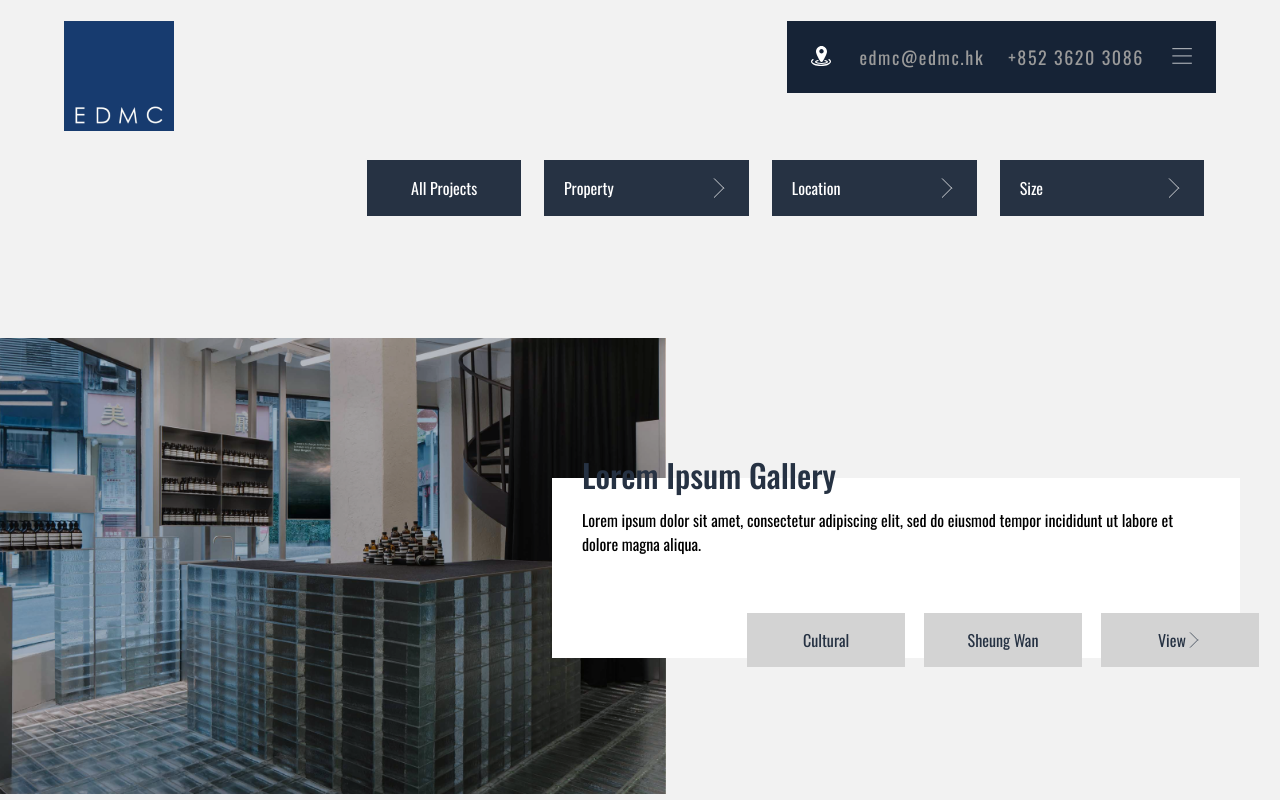
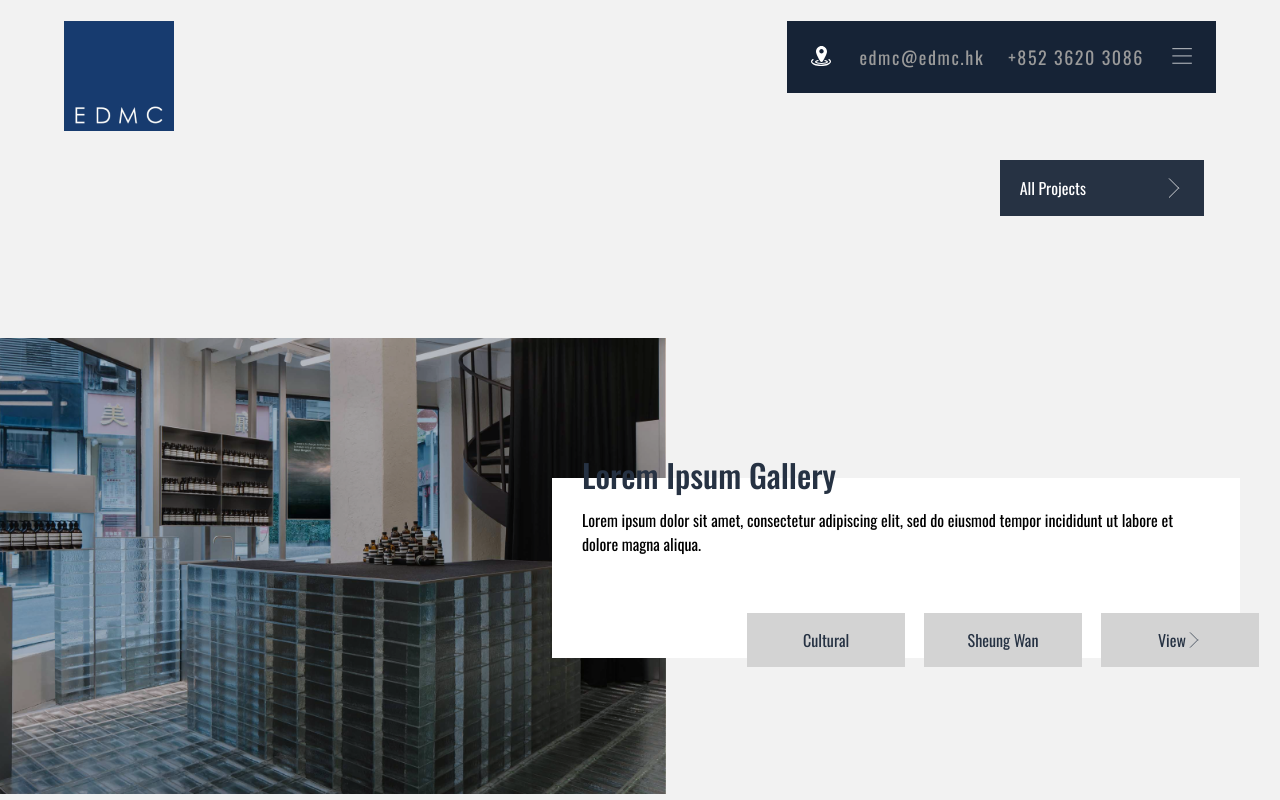
Before and after one commit to ckt22/edmc-website-revamp, a Next.js app: page /projects in a window 1280 px wide. Shown: the top 800 px of the page. Built offline with nearby package versions, Linux system fonts and the light colour scheme; what @googlemaps/react-wrapper would draw is missing.

Commit message:
projects page filter

```diff
--- a/components/dropdown/index.module.scss
+++ b/components/dropdown/index.module.scss
@@ -1,6 +1,7 @@
 @use 'styles/global.scss';
 
 .dropdownContainer {
+    z-index: 3;
     display: flex;
     flex-direction: column;
     justify-content: center;
--- a/components/dropdown/index.tsx
+++ b/components/dropdown/index.tsx
@@ -1,9 +1,9 @@
-import { useState } from 'react';
+import { SetStateAction, useState } from 'react';
 import Image from 'next/image';
 import styles from './index.module.scss';
 
 
-export default function DropDown({ name, optionsList = [] } : { name?: string, optionsList? : Array<{ name: string, value: string | number, isHidden?: boolean }> }) {
+export default function DropDown({ name, optionsList = [], value, onChange } : { name?: string, optionsList? : Array<{ name: string, value: string | number, isHidden?: boolean }>, value: any, onChange: SetStateAction<any> }) {
 
     const [isOptionsOpen, setIsOptionsOpen] = useState(false);
     const [selectedOption, setSelectedOption] = useState(0);
@@ -17,6 +17,7 @@ export default function DropDown({ name, optionsList = [] } : { name?: string, o
     const setSelectedThenCloseDropdown = (index: number) => {
         setSelectedOption(index);
         setIsOptionsOpen(false);
+        onChange(optionsList[index]);
     };
 
     return (
--- a/pages/projects/index.tsx
+++ b/pages/projects/index.tsx
@@ -15,39 +15,52 @@ type Projects = {
 
 const propertySelectOptions = [
     {
-        name: 'Cultural Space Institutional',
+        name: 'Art & Cultural Spaces',
         value: 'cultural'
     },
     {
-        name: 'Residentail',
+        name: 'Art Installation',
+        value: 'art-installation'
+    },
+    {
+        name: 'Commercial Spaces',
+        value: 'commercial'
+    },
+    {
+        name: 'Government Public Sector Spaces',
+        value: 'public'
+    },
+    {
+        name: 'Residential Spaces',
         value: 'residential'
-    }
+    },
 ];
 
 function Projects() {
 
     const [galleryImageIndex, setGalleryImageIndex] = useState<number>(0);
-    const [filters, setFilters] = useState<string>('');
-    const [filteredProjects, setFilteredProjects] = useState<Array<Projects>>();
+    const [filter, setFilter] = useState<{ name: string, value: string }>();
+    const [filteredProjects, setFilteredProjects] = useState<Array<Projects>>(projects);
 
     useEffect(() => {
-        setFilteredProjects(projects);
-    }, []);
-
-    useEffect(() => {
-        setFilteredProjects(filteredProjects?.filter((prj) => prj.tags.some((tag => tag.value === filters))));
-    }, [filters, filteredProjects]);
+        if (filter) {
+            console.log(filter);
+            setFilteredProjects(projects?.filter((prj) => prj.tags.some((tag => tag.value === filter.value))));
+        }
+    }, [filter]);
 
     return (
         <div className={styles.projectPageContainer}>
             <div className={styles.dropdownContainer}>
                 <div className={styles.space} />
-                <DropDown name={'All Projects'} />
-                <DropDown name={'Property'} optionsList={propertySelectOptions} />
-                <DropDown name={'Location'} optionsList={propertySelectOptions} />
-                <DropDown name={'Size'} optionsList={propertySelectOptions} />
+                <DropDown
+                    name={'All Projects'}
+                    optionsList={propertySelectOptions}
+                    onChange={setFilter}
+                    value={filter}
+                />
             </div>
-            {(projects || []).map((item, idx) =>
+            {(filteredProjects || []).map((item, idx) =>
                 (<div key={idx} className={styles.galleryContainer}>
                     <div className={`${styles.imageContainer} ${idx % 2 == 0 ? `${styles.absLeft}` : `${styles.absRight}`}`}>
                         <Image className={styles.theImage} src={item.image} alt='aesop' width={200} height={200} />
```
